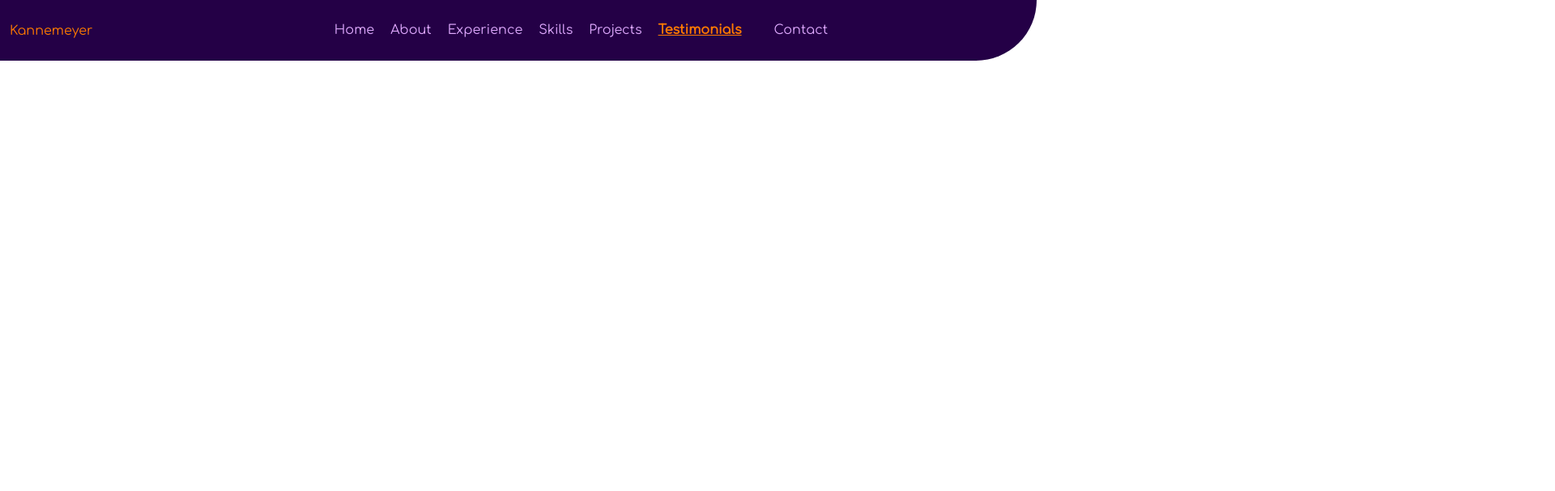
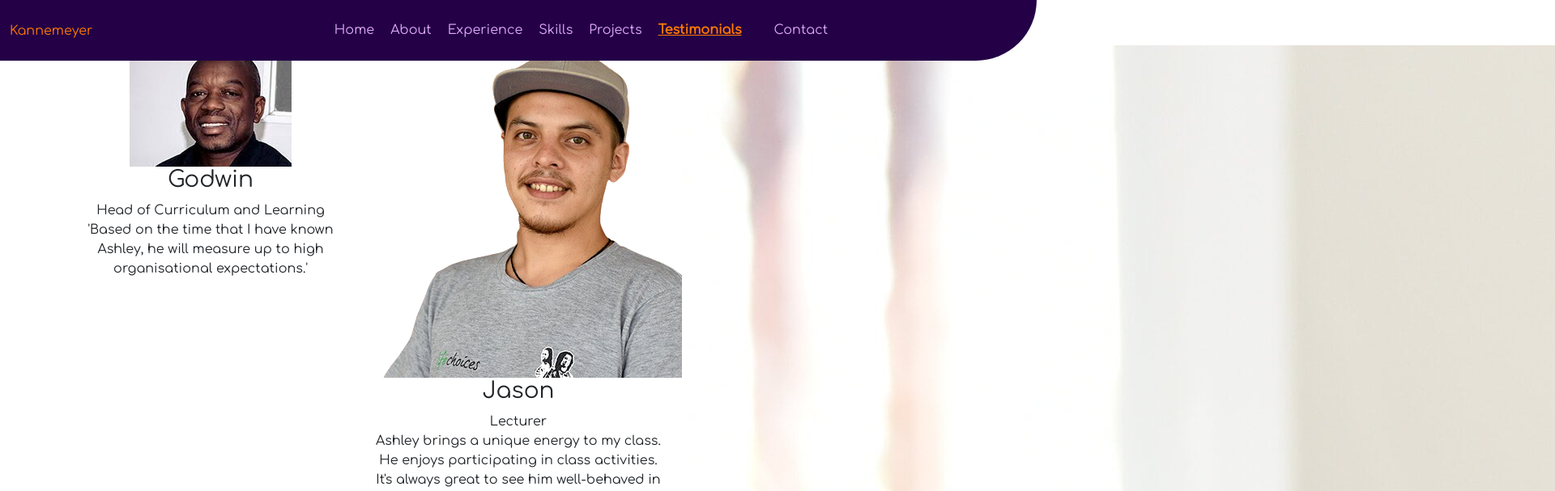
Before and after one commit to TDL2627/multi-vue-page, a Vue app: page /testimonials in a window 1280 px wide. Shown: the top 607 px of the page at 81% size, 1920 px wide, since content can reach past the window. Built offline with nearby package versions, Linux system fonts and the light colour scheme.

Commit message:
added testimonials

```diff
--- a/src/views/Testimonials.vue
+++ b/src/views/Testimonials.vue
@@ -1,10 +1,45 @@
 <template>
-  <h1>This is the testimonials</h1>
+<div id="testi">
+ <h1>This is the testimonials</h1>
+  <div class="container">
+    <div class="row">
+<div class="col-lg-4" id="testimonials" v-for="person in people" :key="person.name">
+ <img :src="person.pic" class="project-image">
+      <div class="content">
+        <h3 >
+          {{ person.name }}
+        </h3>
+        {{person.title}}
+        <p>
+          {{ person.qoute }}
+        </p>
+</div>
+</div>
+
+    </div>
+  </div>
+
+</div>
+
+
+
 </template>
 
 <script>
 export default {
+data(){
+  return{
+    people:[
+      {name:"Godwin",title:"Head of Curriculum and Learning",pic:require('@/assets/people/Godwin.jpeg'),qoute:" 'Based on the time that I have known Ashley, he will measure up to high organisational expectations.'"},
+       {name:"Jason",title:"Lecturer ",pic:require('@/assets/people/jason-wandrag-nobg-2.png'),qoute: "Ashley brings a unique energy to my class. He enjoys participating in class activities. It's always great to see him well-behaved in my class. I am excited about Ashley's potential and I can't wait to see how he will grow in the future."},
+        {name:"Jude",title:"Aspiring Web Developer",pic:require('@/assets/people/Jude3.jpg'),qoute:" 'He knows what is he doing.'"},
+         {name:"Sibabalo",title:"Web Developer",pic:require('@/assets/people/Godwin.jpeg'),qoute:" 'A very creative and resourceful person.A great team player.'"},
+          {name:"Bulela",title:"Aspiring Web Developer",pic:require('@/assets/people/Bulela1.jpg'),qoute:" He can work well with others."},
+           {name:"Kischa",title:"Graphic Designer",pic:require('@/assets/people/Kischa4.jpg'),qoute:"He is very creative and has a great imagination."},
 
+    ]
+  }
+}
 }
 </script>
 
```
Also changed, not shown: public/favicon.png (added).
